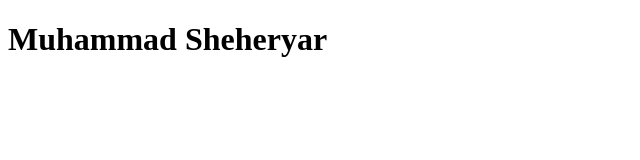
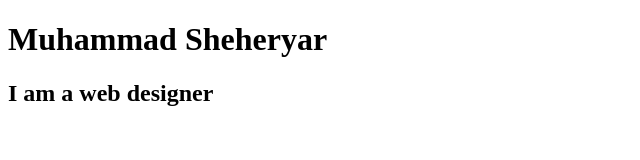
Before and after one commit to msheheryar1/coursera-test, a plain HTML site: page site/index.html in a window 1280 px wide. Shown: the whole page, without its empty margins (0-640 px from the left). Drawn offline with Linux system fonts and the light colour scheme.

Commit message:
Small addition to page

```diff
--- a/site/index.html
+++ b/site/index.html
@@ -5,5 +5,6 @@
 </head>
 <body>
 <h1>Muhammad Sheheryar</h1>
+<h2>I am a web designer </h2>
 </body>
 </html>
```
